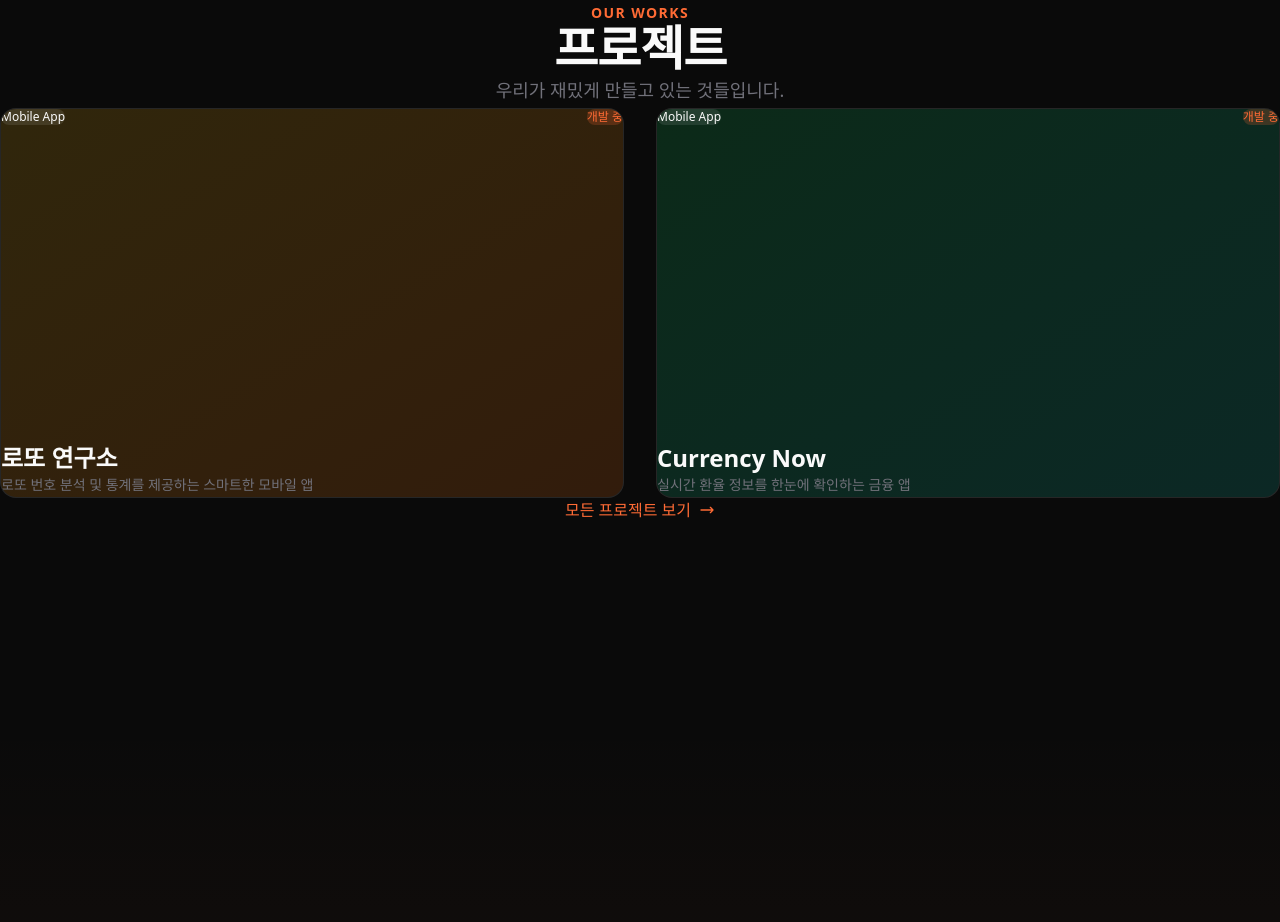
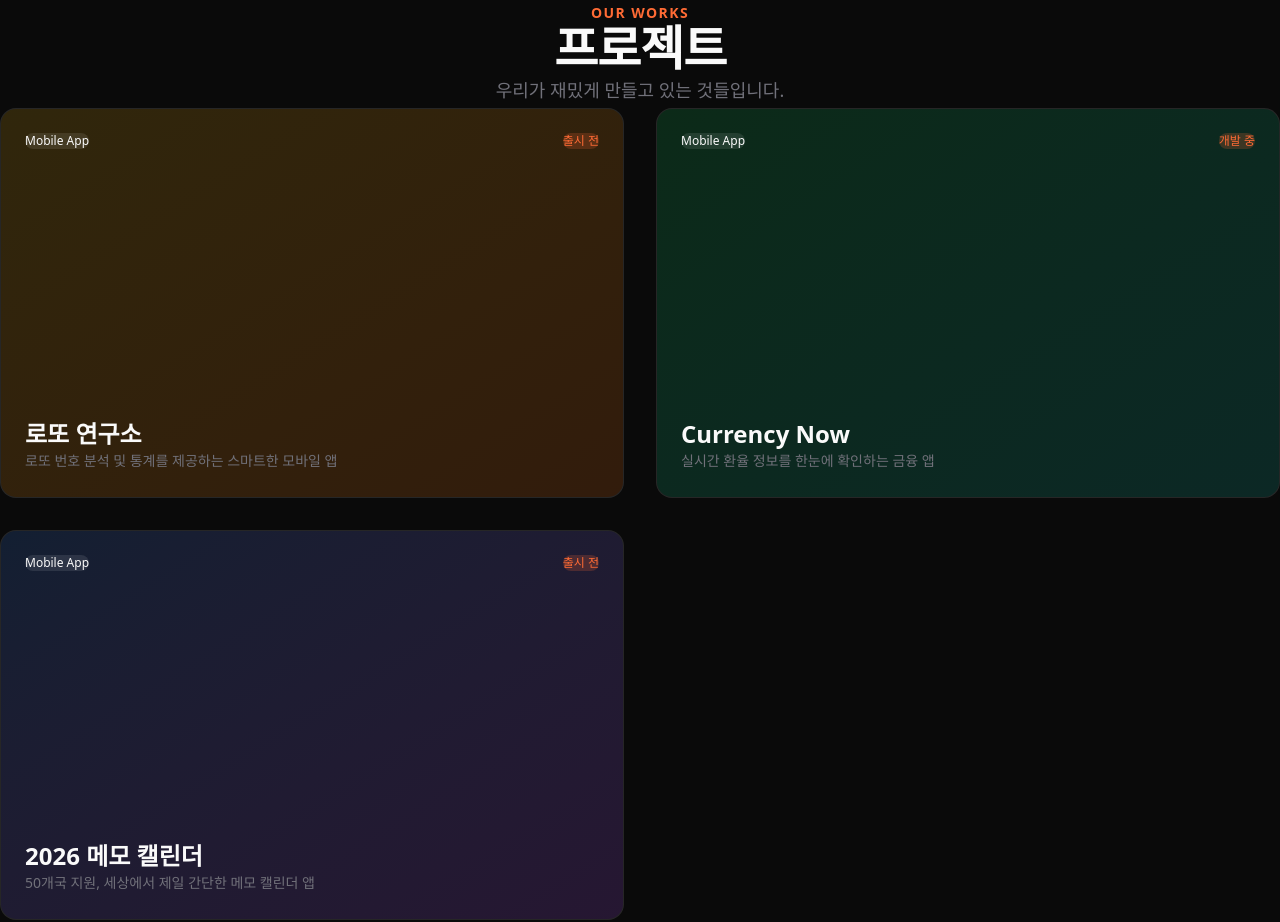
Before and after one commit to coolman0123/jaemisseo-site, a Next.js app: page / in a window 1280 px wide. Shown: the part 1860-2782 px from the top of the page. Built offline with nearby package versions, Linux system fonts and the light colour scheme; a web font is replaced by a local one.

Commit message:
feat(projects): 메인 페이지 프로젝트 섹션에 2026 메모 캘린더 추가
- 2026 메모 캘린더 프로젝트 추가
- 로또 연구소, 2026 메모 캘린더 상태를 '출시 전'으로 변경
- 상태 뱃지 겹침 방지를 위한 레이아웃 수정

```diff
--- a/src/components/sections/Projects.tsx
+++ b/src/components/sections/Projects.tsx
@@ -13,7 +13,7 @@
     category: "Mobile App",
     description: "로또 번호 분석 및 통계를 제공하는 스마트한 모바일 앱",
     color: "from-yellow-500 to-orange-500",
-    status: "개발 중",
+    status: "출시 전",
   },
   {
     id: 2,
@@ -22,6 +22,14 @@
     description: "실시간 환율 정보를 한눈에 확인하는 금융 앱",
     color: "from-green-500 to-teal-500",
     status: "개발 중",
+  },
+  {
+    id: 3,
+    title: "2026 메모 캘린더",
+    category: "Mobile App",
+    description: "50개국 지원, 세상에서 제일 간단한 메모 캘린더 앱",
+    color: "from-blue-500 to-purple-500",
+    status: "출시 전",
   },
 ];
 
@@ -64,13 +72,13 @@
                     className={`absolute inset-0 bg-gradient-to-br ${project.color}`}
                   />
 
-                  <div className="absolute inset-0 p-8 lg:p-10 flex flex-col justify-between">
+                  <div className="absolute inset-0 flex flex-col justify-between" style={{ padding: '24px' }}>
                     {/* Top Row */}
-                    <div className="flex items-start justify-between">
+                    <div className="flex flex-wrap items-start justify-between gap-2">
                       <span className="px-3 py-1.5 bg-white/10 backdrop-blur-sm rounded-full text-xs font-medium">
                         {project.category}
                       </span>
-                      <span className="px-3 py-1.5 bg-primary/20 text-primary rounded-full text-xs font-medium">
+                      <span className="px-3 py-1.5 bg-primary/20 text-primary rounded-full text-xs font-medium whitespace-nowrap">
                         {project.status}
                       </span>
                     </div>
```
